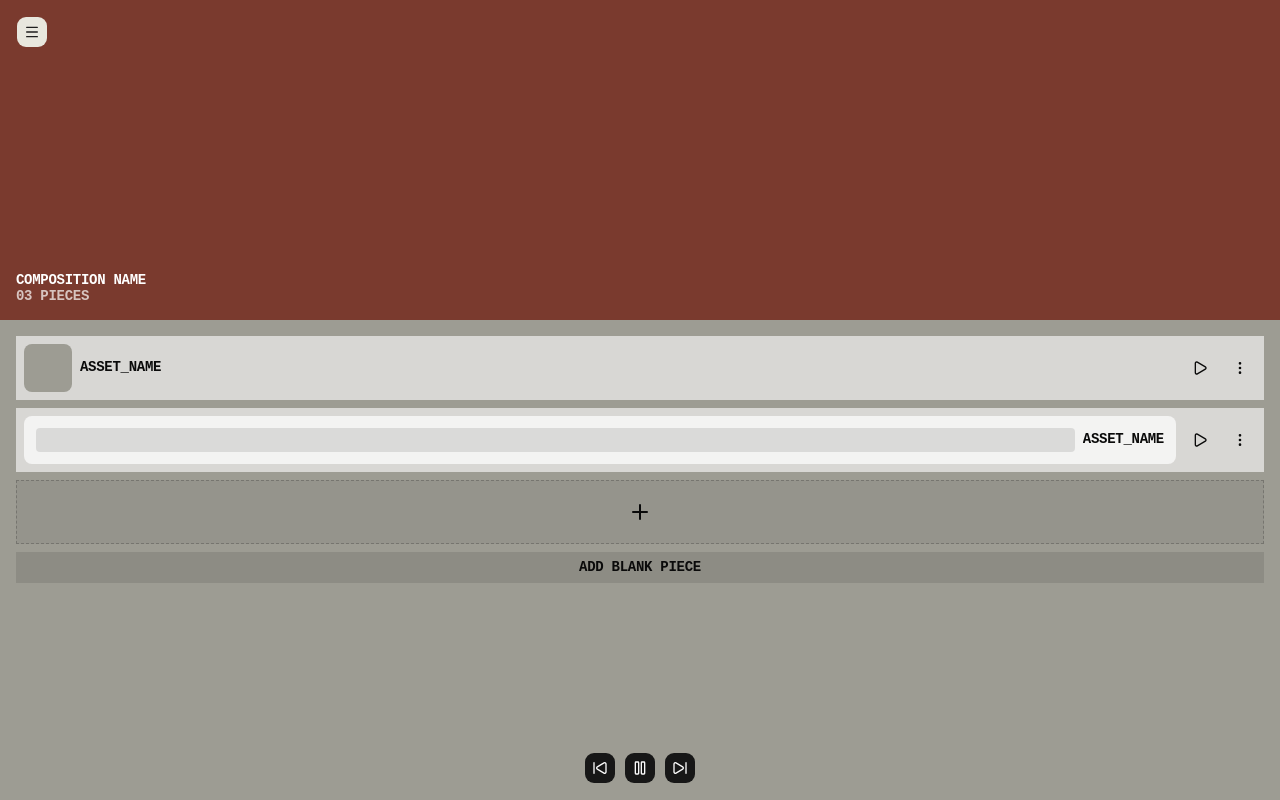
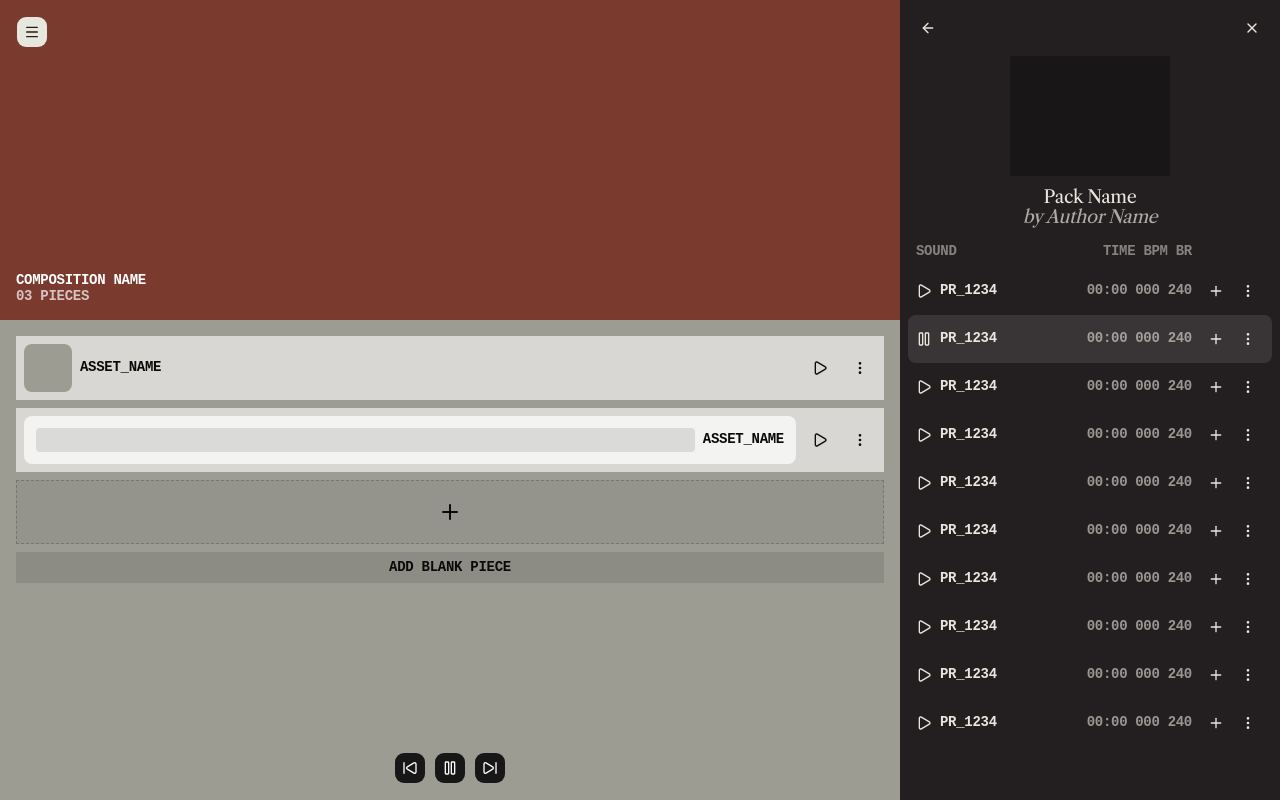
Before and after one commit to RaazeshP96/vrittech-ui-task, a Next.js app: page /creator in a window 1280 px wide. Built offline with nearby package versions, Linux system fonts and the light colour scheme.

Commit message:
feat(creator): add pack panel with responsive sheet

```diff
--- a/components/creator/creator-view.tsx
+++ b/components/creator/creator-view.tsx
@@ -2,7 +2,8 @@
 
 import { useState } from "react";
 import { CompositionView } from "@/components/creator/composition-view";
-import { Button } from "@/components/ui/button";
+import { PackPanel } from "@/components/creator/pack-panel";
+import { Sheet, SheetContent } from "@/components/ui/sheet";
 import type { Composition, CreatorTrack, PackSound } from "@/types/creator";
 
 type CreatorViewProps = {
@@ -25,6 +26,8 @@ export const CreatorView = ({
     setPlayingId((current) => (current === id ? null : id));
   };
 
+  const closePack = () => setPackOpen(false);
+
   return (
     <div className="flex min-h-dvh bg-surface-neutral">
       <CompositionView
@@ -36,24 +39,34 @@ export const CreatorView = ({
         onOpenPack={() => setPackOpen(true)}
         className="flex-1"
       />
-      {packOpen ? (
-        <aside className="fixed inset-y-0 right-0 z-50 hidden w-[380px] flex-col gap-2 overflow-y-auto bg-surface-secondary p-4 md:flex">
-          <p className="type-serif-regular text-surface-tertiary">
-            Pack panel lands in C3
-          </p>
-          <p className="type-label-strong-caps text-surface-tertiary/60">
-            {sounds.length} sounds loaded
-          </p>
-          <Button
-            type="button"
-            variant="ghost"
-            onClick={() => setPackOpen(false)}
-            className="text-surface-tertiary"
-          >
-            Close placeholder
-          </Button>
-        </aside>
-      ) : null}
+
+      <PackPanel
+        sounds={sounds}
+        playingId={playingId}
+        onTogglePlay={togglePlay}
+        onAdd={() => setPackOpen(false)}
+        onBack={closePack}
+        onClose={closePack}
+        className="hidden w-[380px] shrink-0 md:flex"
+      />
+
+      <Sheet open={packOpen} onOpenChange={setPackOpen}>
+        <SheetContent
+          side="right"
+          showCloseButton={false}
+          className="w-[85%] border-none bg-surface-secondary p-0"
+        >
+          <PackPanel
+            sounds={sounds}
+            playingId={playingId}
+            onTogglePlay={togglePlay}
+            onAdd={() => setPackOpen(false)}
+            onBack={closePack}
+            onClose={closePack}
+            className="flex min-h-full"
+          />
+        </SheetContent>
+      </Sheet>
     </div>
   );
 };
--- /dev/null
+++ b/components/creator/pack-panel.tsx
@@ -0,0 +1,141 @@
+import Image from "next/image";
+import { ArrowLeft, MoreVertical, Pause, Play, Plus, X } from "lucide-react";
+import { Button } from "@/components/ui/button";
+import { cn } from "@/lib/utils";
+import type { PackSound } from "@/types/creator";
+
+type PackPanelProps = {
+  packName?: string;
+  packAuthor?: string;
+  packImage?: string;
+  sounds: PackSound[];
+  playingId: string | null;
+  onTogglePlay: (id: string) => void;
+  onAdd: (id: string) => void;
+  onBack: () => void;
+  onClose: () => void;
+  className?: string;
+};
+
+export const PackPanel = ({
+  packName = "Pack Name",
+  packAuthor = "by Author Name",
+  packImage,
+  sounds,
+  playingId,
+  onTogglePlay,
+  onAdd,
+  onBack,
+  onClose,
+  className,
+}: PackPanelProps) => {
+  return (
+    <aside className={cn("flex-col bg-surface-secondary", className)}>
+      <div className="flex items-center justify-between p-3">
+        <Button
+          type="button"
+          size="icon"
+          variant="ghost"
+          aria-label="Back to composition"
+          onClick={onBack}
+          className="text-surface-tertiary"
+        >
+          <ArrowLeft />
+        </Button>
+        <Button
+          type="button"
+          size="icon"
+          variant="ghost"
+          aria-label="Close pack"
+          onClick={onClose}
+          className="text-surface-tertiary"
+        >
+          <X />
+        </Button>
+      </div>
+
+      <div className="px-4">
+        <div className="relative mx-auto aspect-[4/3] w-40 overflow-hidden rounded-card bg-black/30">
+          {packImage && (
+            <Image
+              src={packImage}
+              alt=""
+              fill
+              sizes="160px"
+              className="object-cover"
+            />
+          )}
+        </div>
+        <p className="type-serif-regular pt-3 text-center text-surface-tertiary">
+          {packName}
+        </p>
+        <p className="type-serif-regular text-center italic text-surface-tertiary/70">
+          {packAuthor}
+        </p>
+      </div>
+
+      <div className="type-label-strong-caps grid grid-cols-[1fr_auto_auto_auto_64px] gap-2 px-4 pb-2 pt-4 text-surface-tertiary/50">
+        <span>SOUND</span>
+        <span>TIME</span>
+        <span>BPM</span>
+        <span>BR</span>
+        <span />
+      </div>
+
+      <ul className="flex-1 overflow-y-auto px-2 pb-4">
+        {sounds.map((sound) => {
+          const playing = playingId === sound.id;
+          return (
+            <li
+              key={sound.id}
+              className={cn(
+                "type-label-strong-caps grid grid-cols-[1fr_auto_auto_auto_64px] items-center gap-2 rounded-md px-2 py-2 text-surface-tertiary",
+                playing && "bg-white/10",
+              )}
+            >
+              <button
+                type="button"
+                onClick={() => onTogglePlay(sound.id)}
+                aria-label={
+                  playing ? `Pause ${sound.code}` : `Play ${sound.code}`
+                }
+                className="flex items-center gap-2 truncate"
+              >
+                {playing ? (
+                  <Pause className="h-4 w-4 shrink-0" />
+                ) : (
+                  <Play className="h-4 w-4 shrink-0" />
+                )}
+                <span className="truncate">{sound.code}</span>
+              </button>
+              <span className="text-surface-tertiary/60">{sound.time}</span>
+              <span className="text-surface-tertiary/60">{sound.bpm}</span>
+              <span className="text-surface-tertiary/60">{sound.br}</span>
+              <span className="flex justify-end">
+                <Button
+                  type="button"
+                  size="icon"
+                  variant="ghost"
+                  aria-label={`Add ${sound.code} to composition`}
+                  onClick={() => onAdd(sound.id)}
+                  className="h-8 w-8 text-surface-tertiary"
+                >
+                  <Plus />
+                </Button>
+                <Button
+                  type="button"
+                  size="icon"
+                  variant="ghost"
+                  aria-label={`More options for ${sound.code}`}
+                  className="h-8 w-8 text-surface-tertiary"
+                >
+                  <MoreVertical />
+                </Button>
+              </span>
+            </li>
+          );
+        })}
+      </ul>
+    </aside>
+  );
+};
```
